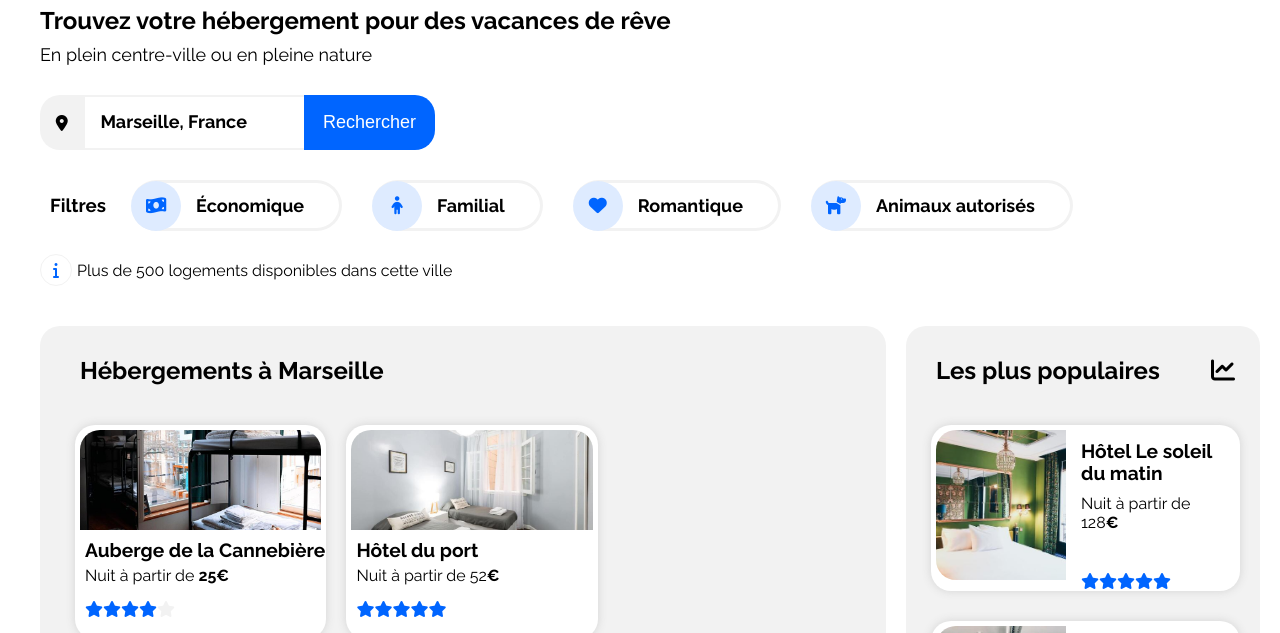
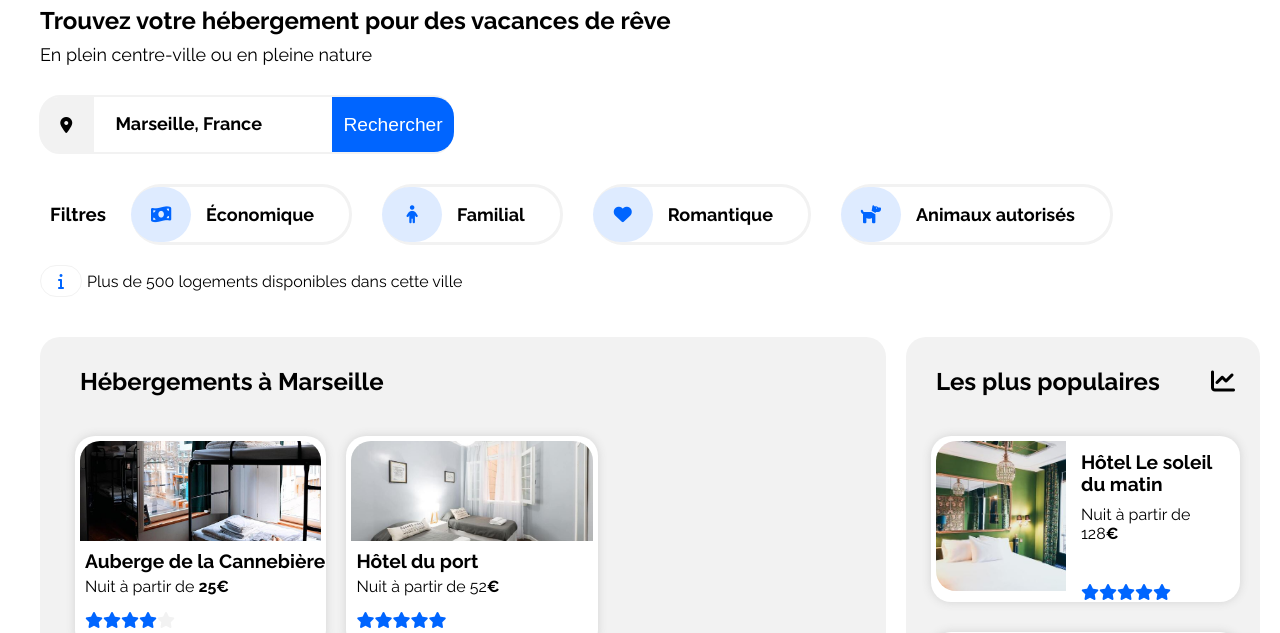
Before and after one commit to Scrantonicity2/StephaneMercier_2_06072021, a plain HTML site: page index.html in a window 1280 px wide. Shown: the part 97-730 px from the top of the page. Drawn offline with Linux system fonts and the light colour scheme.

Commit message:
Search Section modifications (put border all around the icons)

```diff
--- a/index.html
+++ b/index.html
@@ -63,11 +63,11 @@
               placeholder="Marseille, France"
               maxlength="20"
             />
-            <div class="searchIcon">
-              <i class="fas fa-search"></i>
-            </div>
           </div>
-          <button>Rechercher</button>
+          <span class="searchIcon">
+            <i class="fas fa-search"></i>
+          </span>
+          <button type="button" disabled="disabled">Rechercher</button>
         </div>
       </div>
 
@@ -147,7 +147,7 @@
               <div class="clickableImagePop">
                 <img
                   class="imageFittingCard"
-                  src="./images/hebergements/4_small/aw-creative-VGs8z60yT2c-unsplash.jpg"
+                  src="images/hebergements/4_small/aw-creative-VGs8z60yT2c-unsplash.jpg"
                   alt="Photo Au coeur de l'eau Chambre d'hôtes"
                 />
               </div>
@@ -167,7 +167,7 @@
               <div class="clickableImagePop">
                 <img
                   class="imageFittingCard"
-                  src="./images/hebergements/4_small/febrian-zakaria-sjvU0THccQA-unsplash.jpg"
+                  src="images/hebergements/4_small/febrian-zakaria-sjvU0THccQA-unsplash.jpg"
                   alt="Photo Hôtel Tout bleu et Blanc"
                 />
               </div>
--- a/stylesheet.css
+++ b/stylesheet.css
@@ -95,9 +95,13 @@ nav {
 }
 
 .searchBlock {
+  width: 90%;
   height: 55px;
   display: flex;
+  justify-content: space-evenly;
   margin-top: 30px;
+  border: 2px solid #f2f2f2;
+  border-radius: 20px;
 }
 
 .markerIcon {
@@ -111,8 +115,6 @@ nav {
 
 .inputField {
   width: 80%;
-  border: 2px solid #f2f2f2;
-  border-radius: 0px 20px 20px 0px;
   display: flex;
 }
 
@@ -133,14 +135,13 @@ button {
 }
 
 .searchIcon {
-  width: 20%;
+  width: 60px;
   border-radius: 20px 20px 20px 20px;
   background-color: #0065ff;
   color: white;
   display: flex;
   align-items: center;
   justify-content: center;
-  margin-left: 35px;
 }
 
 .filtersBlock {
@@ -164,7 +165,7 @@ button {
 
 .filter {
   width: fit-content;
-  height: 35px;
+  height: 45px;
   font-weight: bold;
   font-size: large;
   border: 3px solid #f2f2f2;
@@ -177,8 +178,8 @@ button {
 }
 
 .filterIcon {
-  width: 40px;
-  height: 40px;
+  width: 50px;
+  height: 45px;
   border-radius: 20px;
   background-color: #deebff;
   color: #0065ff;
@@ -196,7 +197,7 @@ button {
 }
 
 .infoIcon {
-  width: 30px;
+  width: 40px;
   height: 30px;
   color: #0065ff;
   border: 1px solid #f2f2f2;
@@ -925,15 +926,17 @@ footer {
   }
 
   .searchBlock {
-    width: 35%;
+    width: 33%;
   }
 
   .markerIcon {
-    width: 10%;
+    width: 55px;
+    margin-left: -30px;
   }
+
   .inputField {
     width: 50%;
-    border-radius: 0px;
+    margin-left: -20px;
   }
 
   button {
@@ -942,10 +945,11 @@ footer {
     border: none;
     background-color: #0065ff;
     color: white;
-    font-size: large;
+    font-size: larger;
     display: flex;
     justify-content: center;
     align-items: center;
+    margin-right: -30px;
   }
 
   .searchIcon {
@@ -1122,7 +1126,7 @@ footer {
   }
 
   .footerSection {
-    margin: 0px 220px 0px 10px;
+    margin: 0px 220px 0px 20px;
   }
 
   .footerSection a {
```
